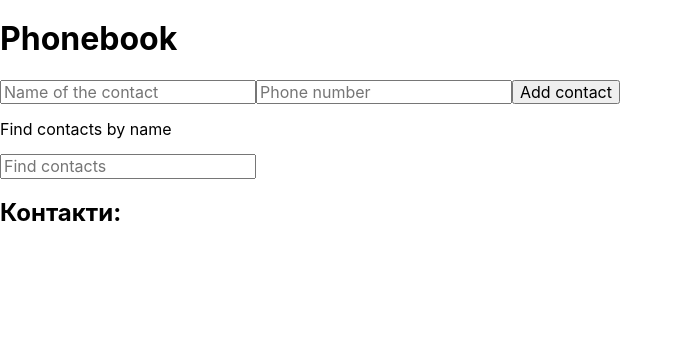
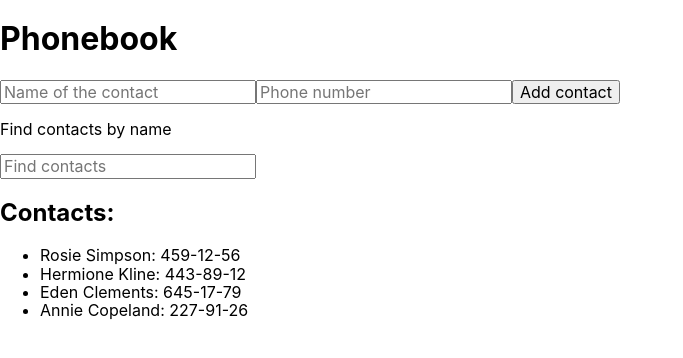
Before and after one commit to Roman80-IT/goit-react-hw-02-phonebook, a React (Create React App) app: page / in a window 1280 px wide. Shown: the top 358 px of the page, without its empty margins (0-683 px from the left). Built offline with nearby package versions, Linux system fonts and the light colour scheme.

Commit message:
step-3 b
+ жорстке закодування початкового стану з певними даними

```diff
--- a/src/components/App.jsx
+++ b/src/components/App.jsx
@@ -8,7 +8,7 @@
 
     return (
       <div>
-        <h2>Контакти:</h2>
+        <h2>Contacts:</h2>
         <ul>
           {contacts.map(contact => (
             <li key={contact.id}>
@@ -23,7 +23,13 @@
 
 export class App extends Component {
   state = {
-    contacts: [],
+    //   contacts: [],
+    contacts: [
+      { id: 'id-1', name: 'Rosie Simpson', number: '459-12-56' },
+      { id: 'id-2', name: 'Hermione Kline', number: '443-89-12' },
+      { id: 'id-3', name: 'Eden Clements', number: '645-17-79' },
+      { id: 'id-4', name: 'Annie Copeland', number: '227-91-26' },
+    ],
     filter: '',
     name: '',
     number: '',
```
